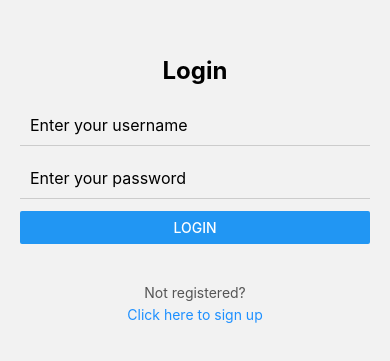
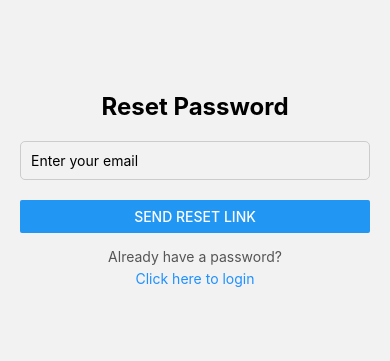
Before and after one commit to coralingberlandau/lista_frontend, a React Native app: screen /ResetPassword in a window 390 px wide. Shown: the part 233-594 px from the top of the page. Built offline with nearby package versions, Linux system fonts and the light colour scheme.

Commit message:
add settinglogut and restpaaasword

```diff
--- a/app/(tabs)/Home.tsx
+++ b/app/(tabs)/Home.tsx
@@ -8,9 +8,8 @@ import { ListItem, RootStackParamList } from '../type';
 import AntDesign from '@expo/vector-icons/AntDesign';
 
 type NavigationProp = StackNavigationProp<RootStackParamList, 'ListItemDetails'>;
-type HomeProps = {setIsLoggedIn: React.Dispatch<React.SetStateAction<boolean | null>>;};
 
-const Home: React.FC<HomeProps> = ({ setIsLoggedIn }) => {
+const Home: React.FC = () => {
   const [listItems, setListItems] = useState<ListItem[]>([]);
   const [username, setUsername] = useState<string | null>(null);
   const [loading, setLoading] = useState<boolean>(true);
@@ -59,25 +58,11 @@ const Home: React.FC<HomeProps> = ({ setIsLoggedIn }) => {
     }
   }, []);
 
-
   const handleAddListItem = () => {
     navigation.navigate('ListItemDetails');
   };
   const handlePressItem = (item: ListItem) => {
     navigation.navigate('ListItemDetails', { listItem: item });
-  };
-  const handleLogout = async () => {
-    try {
-      await AsyncStorage.removeItem('token');
-      await AsyncStorage.removeItem('userName');
-      await AsyncStorage.removeItem('userId');
-
-      setIsLoggedIn(false);
-
-    } catch (error) {
-      console.error('Error during logout:', error);
-      Alert.alert('Error', 'Something went wrong while logging out.');
-    }
   };
 
   return (
@@ -87,13 +72,6 @@ const Home: React.FC<HomeProps> = ({ setIsLoggedIn }) => {
       ) : (
         <>
           <Text style={styles.greeting}>Hello, {username || 'Guest'}!</Text>
-
-
-          <TouchableOpacity onPress={handleLogout} style={styles.logoutButton}>
-            <AntDesign name="logout" size={30} color="black" />
-          </TouchableOpacity>
-
-
           <Text style={styles.title}>
             {listItems.length === 0 ? "Write your dreams here!" : `Your List: ${listItems.length} items`}
           </Text>
@@ -114,8 +92,6 @@ const Home: React.FC<HomeProps> = ({ setIsLoggedIn }) => {
           <TouchableOpacity style={styles.addButton} onPress={handleAddListItem}>
             <AntDesign name="pluscircleo" size={45} color="black" />
           </TouchableOpacity>
-
-
         </>
       )}
     </View>
@@ -164,17 +140,6 @@ const styles = StyleSheet.create({
     color: '#333',
     marginTop: 5,
   },
-  logoutButton: {
-    position: 'absolute', // למיקום בעמוד
-    top: 20, // למקם למעלה (בקרבת שם המשתמש)
-    right: 20, // למקם בצד ימין של המסך
-    backgroundColor: 'white',
-    padding: 10, // להוסיף מרווחים
-    borderRadius: 50, // עיגול מלא
-    justifyContent: 'center',
-    alignItems: 'center',
-  },
-
 });
 
 export default Home;
--- a/app/App.tsx
+++ b/app/App.tsx
@@ -13,13 +13,13 @@ import Register from './Register';
 import ListItemDetails from './ListItemDetails';
 import Settings from './(tabs)/Settings';
 import { RootStackParamList } from './type';
+import ResetPassword from './ResetPassword';
 
 const Tab = createBottomTabNavigator<RootStackParamList>();
 const Stack = createStackNavigator<RootStackParamList>();
 
 const App: React.FC = () => {
   const [isLoggedIn, setIsLoggedIn] = useState<boolean | null>(null);
-
 
   useEffect(() => {
     const checkLogin = async () => {
@@ -40,21 +40,19 @@ const App: React.FC = () => {
       {isLoggedIn ? (
         <Tab.Navigator>
 
+          <Tab.Screen name="Home" component={Home}
+            options={{
+              title: 'Home', tabBarIcon: ({ color, focused }) => (
+                <TabBarIcon name={focused ? 'home' : 'home-outline'} color={color} />),
+              headerShown: false,
+            }} />
+
+          <Tab.Screen name="ListItemDetails" component={ListItemDetails}
+            options={{ tabBarButton: () => null, headerShown: false, title: 'List Item Details' }}
+          />
           <Tab.Screen
-            name="Home"
-            children={(props) => <Home {...props} setIsLoggedIn={setIsLoggedIn} />}
-            options={{
-              title: 'Home',
-              tabBarIcon: ({ color, focused }) => (
-                <TabBarIcon name={focused ? 'home' : 'home-outline'} color={color} />
-              ),
-              headerShown: false,
-            }}
-          />
-          <Tab.Screen name="ListItemDetails" component={ListItemDetails}
-            options={{ tabBarButton: () => null, headerShown: false }}
-          />
-          <Tab.Screen name="Settings" component={Settings}
+            name="Settings"
+            children={(props) => <Settings {...props} setIsLoggedIn={setIsLoggedIn} />} // מעבירים את setIsLoggedIn כ-Prop
             options={{
               title: 'Settings',
               tabBarIcon: ({ color, focused }) => (
@@ -63,6 +61,7 @@ const App: React.FC = () => {
               headerShown: false,
             }}
           />
+
         </Tab.Navigator>
       ) : (
         <Stack.Navigator>
@@ -74,6 +73,15 @@ const App: React.FC = () => {
             {(props) => <Register {...props} setIsLoggedIn={setIsLoggedIn} />}
           </Stack.Screen>
 
+
+            <Stack.Screen name="ResetPassword" component={ResetPassword}
+            options={{ headerShown: false , title: 'Reset Password' }}
+          />
+
+
+
+
+
         </Stack.Navigator>
       )}
       <Toast />
--- a/app/ListItemDetails.tsx
+++ b/app/ListItemDetails.tsx
@@ -40,9 +40,6 @@ const ListItemDetails: React.FC = () => {
 
   const [backgroundColor, setBackgroundColor] = useState<string>('#fff');
   const [textColor, setTextColor] = useState<string>('#000');
-
-
-
 
   const [isBackgroundPickerVisible, setIsBackgroundPickerVisible] = useState(false);
   const [isTextColorPickerVisible, setIsTextColorPickerVisible] = useState(false);
@@ -456,12 +453,10 @@ const ListItemDetails: React.FC = () => {
 
 
 
-
-
-
       <TouchableOpacity style={styles.addItemButton} onPress={AddItemToList}>
         <Text style={styles.addItemButtonText}>Add Item</Text>
       </TouchableOpacity>
+
       <TouchableOpacity style={styles.updateButton} onPress={isUpdateMode ? handleUpdateList : handleAddItem}>
         <Text style={styles.updateButtonText}>{isUpdateMode ? 'Update List' : "Create List"}</Text>
       </TouchableOpacity>
@@ -594,11 +589,18 @@ const styles = StyleSheet.create({
     fontSize: 18,
   },
   addItemButton: {
-    backgroundColor: '#4CAF50',
-    padding: 10,
+    backgroundColor: "#39B8D4",
+        // backgroundColor: "#A3D9FF",
+    // backgroundColor: "#80D4FF",
+    // backgroundColor: '#4CAF50',
+    paddingHorizontal: 10,
+    paddingVertical: 10,
     borderRadius: 5,
     alignItems: 'center',
+    alignSelf: 'center',  // מרכז את הכפתור בתוך המיכל
     marginVertical: 20,
+    width: '80%',  // הכפתור יתפוס 80% מהמסך, לא משנה גודלו
+
   },
   addItemButtonText: {
     color: 'white',
--- a/app/Login.tsx
+++ b/app/Login.tsx
@@ -76,6 +76,11 @@ const Login: React.FC<{ setIsLoggedIn: Dispatch<SetStateAction<boolean | null>>
     navigation.navigate('Register'); // נווט למסך ה-Register
   };
 
+  const navigateToResetPassword = () => {
+    console.log('שככחחתיייי סיסמהההה');
+    navigation.navigate('ResetPassword');
+  };
+
   return (
     <View style={styles.container}>
       <Text style={styles.title}>Login</Text>
@@ -102,7 +107,11 @@ const Login: React.FC<{ setIsLoggedIn: Dispatch<SetStateAction<boolean | null>>
 
         <Text style={styles.registerText}>Not registered?</Text>
         <TouchableOpacity onPress={navigateToRegister}>
-          <Text style={styles.registerLink}>Click here to sign up</Text>
+          <Text style={styles.linkTo}>Click here to sign up</Text>
+        </TouchableOpacity>
+
+        <TouchableOpacity onPress={navigateToResetPassword}>
+          <Text style={styles.linkTo}>Forgot password?</Text>
         </TouchableOpacity>
       </View>
     </View>
@@ -129,13 +138,13 @@ const styles = StyleSheet.create({
     fontSize: 14,
     color: '#555',
   },
-  registerLink: {
+  linkTo: {
     fontSize: 14,
     color: '#1E90FF',
     marginTop: 5,
   },
   errorText: {
-    fontSize: 18,
+    fontSize: 16,
     color: 'red',
     textAlign: 'center',
     marginTop: 20,
--- a/app/Register.tsx
+++ b/app/Register.tsx
@@ -212,7 +212,7 @@ const styles = StyleSheet.create({
     marginTop: 5,
   },
   erroText: {
-    fontSize: 18,
+    fontSize: 16,
     color: 'red',
     textAlign: 'center',
     marginTop: 20,
--- /dev/null
+++ b/app/ResetPassword.tsx
@@ -0,0 +1,141 @@
+import React, { useState } from 'react';
+import { View, Text, TextInput, Button, StyleSheet, Alert } from 'react-native';
+import axios from 'axios';
+import { TouchableOpacity } from 'react-native-gesture-handler';
+import { useNavigation } from '@react-navigation/native';
+import { RootStackParamList } from './type';
+import { StackNavigationProp } from '@react-navigation/stack';
+
+type NavigationProps = StackNavigationProp<RootStackParamList>;
+
+const ResetPassword: React.FC = () => {
+  const [email, setEmail] = useState<string>(''); // הוספתי שדה לאימייל
+  const [loading, setLoading] = useState<boolean>(false);
+  const [message, setMessage] = useState<string>('');
+  const [errorText, setErrorText] = useState<string>('');
+  const navigation = useNavigation<NavigationProps>(); // הגדרת טיפוס הניווט
+
+  const isValidEmail = (email: string): boolean => {
+    const regex = /^[a-zA-Z0-9._%+-]+@[a-zA-Z0-9.-]+\.[a-zA-Z]{2,4}$/;
+    return regex.test(email);
+  };
+
+  const handleRequestResetLink = async () => {
+    setErrorText(''); // ניקוי הודעת השגיאה לפני שליחה
+
+    if (!email) {
+      setErrorText('Please enter your email.');
+      return;
+    }
+
+    if (!isValidEmail(email)) {
+      setErrorText('Please enter a valid email address.');
+      return;
+    }
+
+    setLoading(true);
+    setMessage('');
+
+    try {
+      const response = await axios.post('http://127.0.0.1:8000/reset_password_request', {
+        email,
+      });
+
+      console.log('====================================');
+      console.log(response);
+      console.log('====================================');
+
+      setMessage('A reset link has been sent to your email.');
+    } catch (error: any) {
+      console.error('Error:', error);
+      Alert.alert(
+        'Error',
+        error.response?.data?.message || 'Failed to send reset link. Please try again.'
+      );
+    } finally {
+      setLoading(false);
+    }
+  };
+
+  const navigateToLogin = () => {
+    navigation.navigate('Login'); // נווט למסך הלוגין
+  };
+
+  return (
+    <View style={styles.container}>
+      <Text style={styles.title}>Reset Password</Text>
+
+      <TextInput
+        style={styles.input}
+        placeholder="Enter your email"
+        value={email}
+        onChangeText={setEmail}
+        keyboardType="email-address"
+      />
+
+      <Button
+        title={loading ? 'Sending Reset Link...' : 'Send Reset Link'}
+        onPress={handleRequestResetLink}
+        disabled={loading}
+      />
+
+      {message || errorText ? (
+        <Text style={message ? styles.message : styles.errorText}>
+          {message || errorText}
+        </Text>
+      ) : null}
+
+      <Text style={styles.linkText}>Already have a password?</Text>
+      <TouchableOpacity onPress={navigateToLogin}>
+        <Text style={styles.linkTo}>Click here to login</Text>
+      </TouchableOpacity>
+    </View>
+  );
+};
+
+const styles = StyleSheet.create({
+  container: {
+    flex: 1,
+    justifyContent: 'center',
+    paddingHorizontal: 20,
+  },
+  title: {
+    fontSize: 24,
+    fontWeight: 'bold',
+    marginBottom: 20,
+    textAlign: 'center',
+  },
+  input: {
+    borderWidth: 1,
+    borderColor: '#ccc',
+    padding: 10,
+    borderRadius: 5,
+    marginBottom: 20,
+  },
+  message: {
+    marginTop: 20,
+    color: 'green',
+    textAlign: 'center',
+    fontSize: 16,
+  },
+  errorText: {
+    fontSize: 16,
+    color: 'red',
+    textAlign: 'center',
+    marginTop: 20,
+  },
+  linkTo: {
+    fontSize: 14,
+    color: '#1E90FF',
+    marginTop: 5,
+    textAlign: 'center',
+  },
+  linkText: {
+    fontSize: 14,
+    color: '#555',
+    textAlign: 'center',
+    marginTop: 15,
+  },
+});
+
+export default ResetPassword;
```
Also changed, not shown: app/(tabs)/Settings.tsx (+55 -3 lines), app/type.ts (+9 -3 lines), 1 other file (tests, documents, lock files or other folders).
